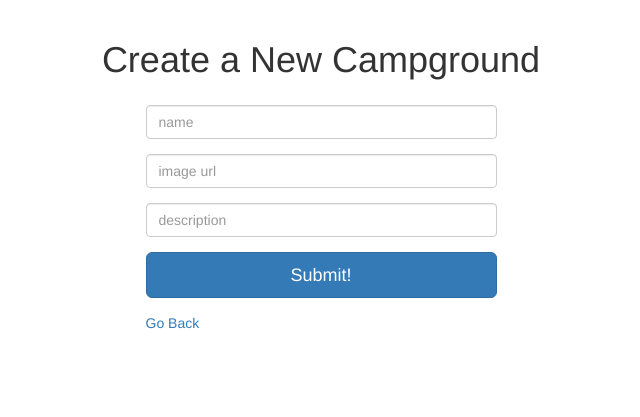
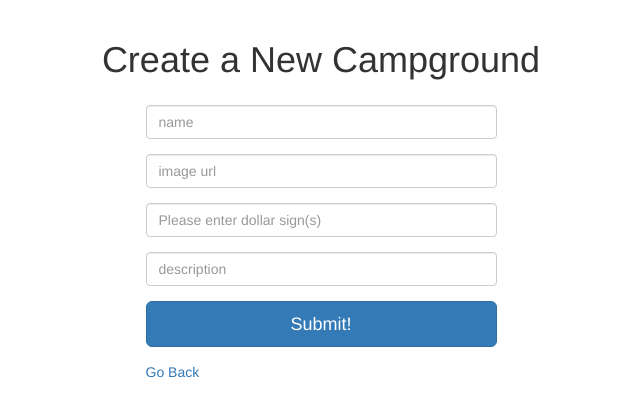
Before and after one commit to cqiu32/fakeSimpleYelp, a Node server app: page /restaurants/new in a window 1280 px wide. Shown: the part 52-469 px from the top of the page, without its empty margins (319-959 px from the left). Run offline with Node 20, Linux system fonts and the light colour scheme; the visitor is signed in with stand-in values (Sample User, id 1); some libraries are stand-ins or nearby versions.

Commit message:
fixed dollar sign issue

```diff
--- a/models/restaurant.js
+++ b/models/restaurant.js
@@ -4,6 +4,7 @@ var restaurantShema = new mongoose.Schema({
    name: String,
    image: String,
    description: String,
+   dollar:String,
    author: {
       id: {
          type: mongoose.Schema.Types.ObjectId,
--- a/routes/restaurants.js
+++ b/routes/restaurants.js
@@ -21,12 +21,13 @@ router.post("/", middleware.isLoggedIn, function(req, res){
     // get data from form and add to campgrounds array
     var name = req.body.name;
     var image = req.body.image;
+    var dollar=req.body.dollar;
     var desc = req.body.description;
     var author = {
         id: req.user._id,
         username: req.user.username
     }
-    var newRestaurant = {name: name, image: image, description: desc, author:author}
+    var newRestaurant = {name: name, image: image,dollar:dollar, description: desc, author:author}
     // Create a new campground and save to DB
     Restaurant.create(newRestaurant, function(err, newlyCreated){
         if(err){
--- a/views/restaurants/edit.ejs
+++ b/views/restaurants/edit.ejs
@@ -11,6 +11,9 @@
                     <input class="form-control" type="text" name="restaurant[image]" value="<%= restaurant.image %>">
                 </div>
                 <div class="form-group">
+                    <input class="form-control" type="text" name="restaurant[dollar]" placeholder="Please enter dollar sign(s)">
+                </div>
+                <div class="form-group">
                     <input class="form-control" type="text" name="restaurant[description]" value="<%= restaurant.description %>">
                 </div>
                 <div class="form-group">
--- a/views/restaurants/new.ejs
+++ b/views/restaurants/new.ejs
@@ -11,6 +11,9 @@
                     <input class="form-control" type="text" name="image" placeholder="image url">
                 </div>
                 <div class="form-group">
+                    <input class="form-control" type="text" name="dollar" placeholder="Please enter dollar sign(s)">
+                </div>
+                <div class="form-group">
                     <input class="form-control" type="text" name="description" placeholder="description">
                 </div>
                 <div class="form-group">
--- a/views/restaurants/show.ejs
+++ b/views/restaurants/show.ejs
@@ -12,7 +12,7 @@
             <div class="thumbnail">
                 <img class="img-responsive" src="<%= restaurant.image %>">
                 <div class="caption-full">
-                    <h4 class="pull-right">$9.00/night</h4>
+                    <h4 class="pull-right"><%=restaurant.dollar%></h4>
                     <h4><a><%=restaurant.name%></a></h4>
                     <p><%= restaurant.description %></p>
                     <p>
```
